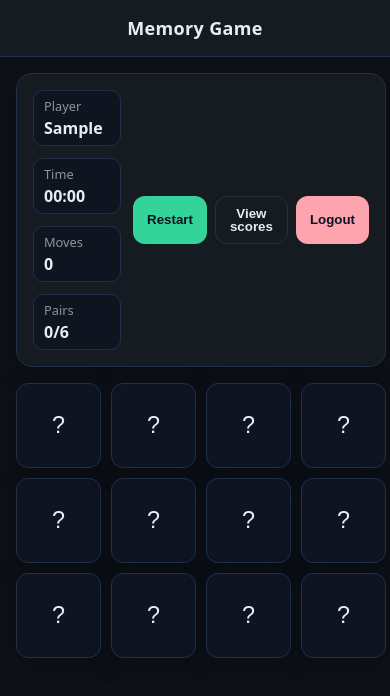
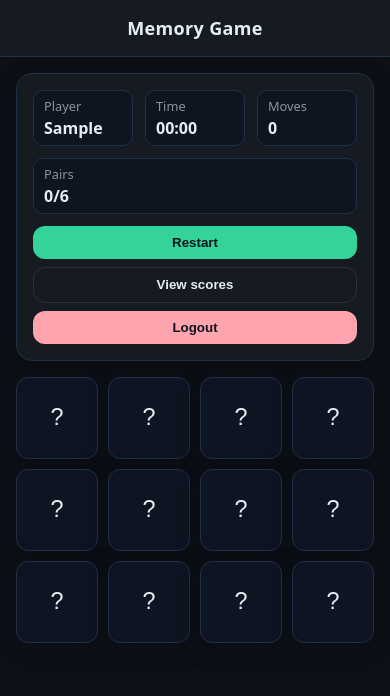
Before and after one commit to rafaelji/memory-game, a React (Vite) app: page / in a window 390 px wide. Both pictures are taken after typing "Sample" into the empty fields and a click on the button "Enter". Shown: the top 696 px of the page. Built offline with nearby package versions, Linux system fonts and the light colour scheme.

Commit message:
add media queries for small screens

```diff
--- a/src/components/game/hud/Hud.css
+++ b/src/components/game/hud/Hud.css
@@ -35,3 +35,34 @@
   gap: 8px;
   justify-content: flex-end;
 }
+
+@media (width <= 768px) {
+  .hud__actions {
+    flex-direction: column;
+    align-items: flex-start;
+    width: unset;
+  }
+
+  .hud__actions > button {
+    width: 100%;
+  }
+}
+
+@media (width <= 425px) {
+  .hud {
+    flex-direction: column;
+    align-items: flex-start;
+  }
+
+  .hud__stats {
+    justify-content: space-between;
+  }
+
+  .stat {
+    flex: 1 1 0;
+  }
+
+  .hud__actions {
+    width: 100%;
+  }
+}
```
